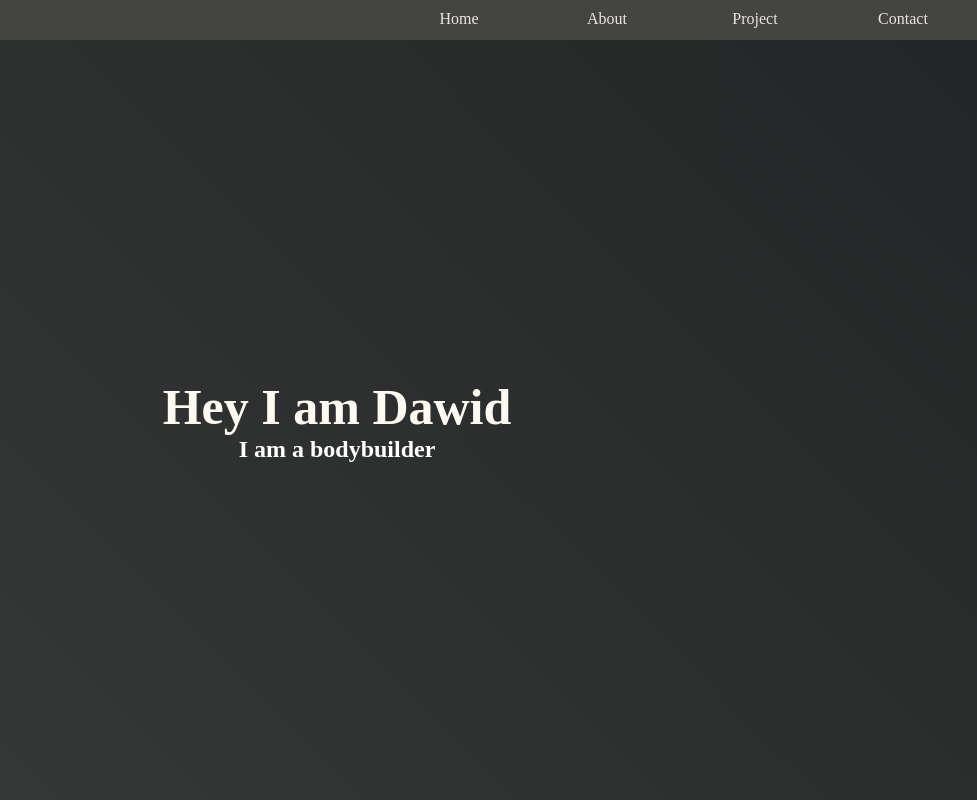
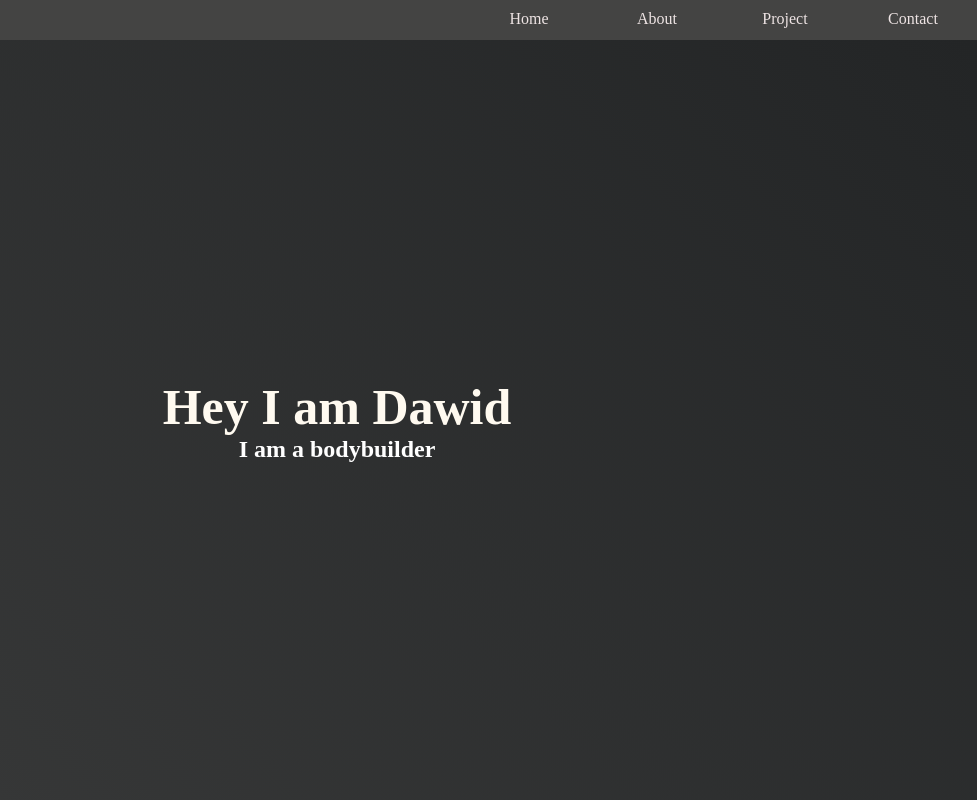
Before and after one commit to DawidJasko/portfolio, a React (Vite) app: page / in a window 1280 px wide. Shown: the top 800 px of the page, without its empty margins (303-1280 px from the left). Built offline with nearby package versions, Linux system fonts and the light colour scheme.

Commit message:
repairs navbar

```diff
--- a/src/components/navbar/Navbar.jsx
+++ b/src/components/navbar/Navbar.jsx
@@ -10,6 +10,7 @@ const Navbar = () => {
           <ul className={styles.ul}>
             <li className={styles.li}>
               <Link
+                className={styles.link}
                 to="home"
                 spy={true}
                 smooth={true}
@@ -21,6 +22,7 @@ const Navbar = () => {
             </li>
             <li className={styles.li}>
               <Link
+              className={styles.link}
                 to="about"
                 spy={true}
                 smooth={true}
@@ -31,10 +33,28 @@ const Navbar = () => {
               </Link>
             </li>
             <li className={styles.li}>
-              <a hrev="#">Project</a>
+              <Link
+                className={styles.link}
+                to="project"
+                spy={true}
+                smooth={true}
+                offset={-40}
+                duration={500}
+              >
+                Project
+              </Link>
             </li>
             <li className={styles.li}>
-              <a hrev="#">Contact</a>
+              <Link
+                className={styles.link}
+                to="contact"
+                spy={true}
+                smooth={true}
+                offset={-40}
+                duration={500}
+              >
+                Contact
+              </Link>
             </li>
           </ul>
         </nav>
--- a/src/components/navbar/Navbar.module.css
+++ b/src/components/navbar/Navbar.module.css
@@ -1,5 +1,11 @@
+* {
+  margin: 0;
+  padding: 0;
+  overflow-x: hidden;
+}
 .navbarContainer {
   background-color: rgb(6, 18, 18);
+  width: 100vw;
 }
 header {
   background-color: rgb(68, 68, 67);
@@ -9,12 +15,18 @@ header {
   position: fixed;
 }
 
-a {
+.link {
+  display: flex;
   color: rgb(238, 228, 228);
   text-decoration: none;
   cursor: pointer;
+  padding: 10px;
+  justify-content: center;
+  align-items: center;
+  height: 100%;
+  width: 100%;
 }
-li:hover {
+.link:hover {
   background-color: rgb(233, 134, 134);
 }
 ul {
@@ -23,10 +35,11 @@ ul {
   align-items: center;
   text-decoration: none;
   list-style-type: none;
+  height: 100%;
 }
 li {
+  height: 100%;
   width: 10%;
-  margin: 10px;
   display: flex;
   justify-content: center;
   align-items: center;
```
